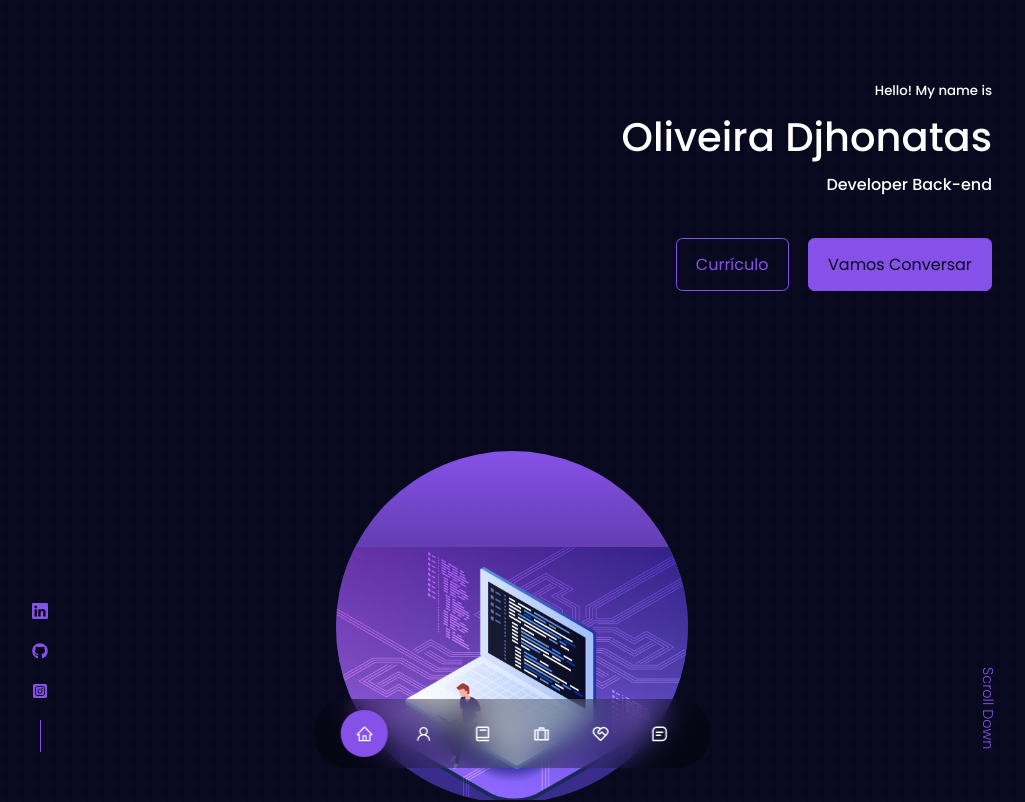
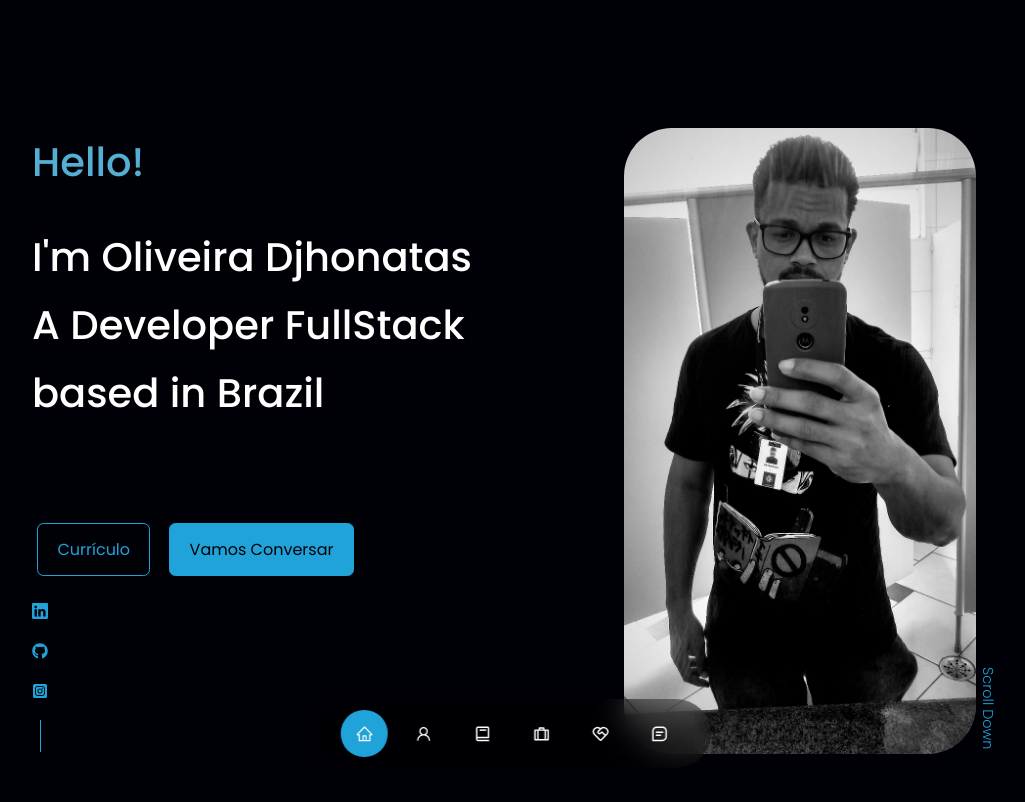
Before and after one commit to Djhonatas/Portfolio, a React (Create React App) app: page / in a window 1280 px wide. Shown: the top 802 px of the page, without its empty margins (128-1153 px from the left). Built offline with nearby package versions, Linux system fonts and the light colour scheme.

Commit message:
change CV and colors

```diff
--- a/src/components/header/Header.jsx
+++ b/src/components/header/Header.jsx
@@ -1,18 +1,21 @@
 import React from 'react'
 import './header.css'
 import CTA from './CTA'
-import ME from '../../assets/dev.jpg'
+import ME from '../../assets/img.jpeg'
 import HeaderSocials from './HeaderSocials'
 
 const Header = () => {
   return (
     <header>
       <div className='container header__container'>
-        <h5>Hello! My name is</h5>
-        <h1>Oliveira Djhonatas</h1>
-        <h4 className='text-light'>Developer Back-end</h4>
-        <CTA />
-        <HeaderSocials />
+        <div className='desc__me'>
+          <h1 style={{ color: "#55afd3" }}>Hello! </h1><br />
+          <h1>I'm Oliveira Djhonatas</h1>
+          <h1>A Developer FullStack
+            based in Brazil</h1>
+          <CTA />
+          <HeaderSocials />
+        </div>
 
         <div className='me'>
           <img src={ME} alt="me" />
--- a/src/components/header/header.css
+++ b/src/components/header/header.css
@@ -4,10 +4,12 @@ header {
   overflow: hidden;
 }
 
-.header__container{
+.header__container {
   text-align: right;
   height: 100%;
   position: relative;
+  display: grid;
+  grid-template-columns: repeat(2, 1fr);
 }
 
 
@@ -16,7 +18,7 @@ header {
   margin-top: 2.5rem;
   display: flex;
   gap: 1.2rem;
-  justify-content:right;
+  justify-content: right;
 }
 
 /*============== HEADER SOCIALS ====================*/
@@ -39,13 +41,44 @@ header {
 
 /*============== ME ====================*/
 
+.desc__me {
+  right: calc(50% - 15rem);
+  text-align: start;
+  word-break: normal;
+  position: relative;
+  margin-top: 10%;
+}
+
+/* .desc__me>h1 {
+  color: #55afd3;
+  ;
+} */
+
+.desc__me .cta {
+  margin-top: 20%;
+  margin-right: 33%;
+}
 
 .me {
+  width: 22rem;
+  height: 30rem;
+  position: relative;
+  margin-top: 10%;
+  left: calc(50% - 8rem);
+
+}
+
+.me>img {
+  border-radius: 3rem;
+}
+
+/*.me{
+
   background: linear-gradient(var(--color-primary), transparent);
-  border-radius: 50%;
+  border-radius: 10%;
   left: calc(50% - 11rem);
   width: 22rem;
-  height: 22rem;
+  height: 28rem;
   margin-top: 6rem;
   overflow: hidden;
   position: absolute;
@@ -53,8 +86,7 @@ header {
   margin-top: 10rem;
   border-radius: 10rem 10rem 1 1;
   padding: 6rem 0rem 1.5rem;
-
-}
+}*/
 
 
 
@@ -72,17 +104,31 @@ header {
 @media screen and (max-width: 1024px) {
   header {
     height: 100vh;
-    }
+  }
+}
+
+/* ========== MEDIA QUERIES (SMALL DEVICES) ======================*/
+@media screen and (max-width: 600px) {
+  .header__container {
+    width: 100%;
   }
 
-  /* ========== MEDIA QUERIES (SMALL DEVICES) ======================*/
-@media screen and (max-width: 600px) {
   header {
     height: 100vh;
-    }
+  }
+
+  .me {
+    width: 0%
+  }
+
+  .desc__me {
+    left: auto;
+    right: auto;
+  }
+
 
   .header__socials,
-  .scroll__down{
+  .scroll__down {
     display: none;
   }
 }
--- a/src/components/portifolio/Portifolio.jsx
+++ b/src/components/portifolio/Portifolio.jsx
@@ -12,7 +12,7 @@ const data = [
     image: IMG2,
     title: 'Blog Game News',
     github: 'https://github.com/Djhonatas/Blog.git',
-     demo: 'https://morning-ravine-54740.herokuapp.com/'
+    demo: 'https://morning-ravine-54740.herokuapp.com/'
   },
 
 
@@ -28,13 +28,13 @@ const data = [
     id: 3,
     image: IMG1,
     title: 'A.P.I (Em breve)',
-    github: 'https://github.com/Djhonatas/Bordados',
+    github: 'https://github.com/Djhonatas/Rest-API-eCommerce',
     // demo: 'https://dribbble.com/OliveiraDjhonatas'
   },
 
 ]
 
-const Portifolio = () =>{
+const Portifolio = () => {
   return (
     <section id='portifolio'>
 
@@ -42,7 +42,7 @@ const Portifolio = () =>{
 
       <div className='container portifolio__container'>
         {
-          data.map(({id, image, title, github, demo}) => {
+          data.map(({ id, image, title, github, demo }) => {
             return (
               <article key={id} className='portifolio__item'>
                 <div className='portifolio__item-image'>
@@ -51,7 +51,7 @@ const Portifolio = () =>{
                 <h3>{title}</h3>
                 <div className='portifolio__item-cta'>
                   <a href={github} className='btn' target='_blank' rel="noreferrer">Github</a>
-                   <a href={demo} className='btn btn-primary' target='_blank' rel="noreferrer">Demo</a>
+                  <a href={demo} className='btn btn-primary' target='_blank' rel="noreferrer">Demo</a>
                 </div>
               </article>
             )
--- a/src/components/portifolio/portifolio.css
+++ b/src/components/portifolio/portifolio.css
@@ -22,7 +22,7 @@
   border-radius: 1.9rem;
   overflow: hidden;
   place-items: center;
-  height: 18rem;
+  height: 13rem;
 }
 
 .portifolio__item h3 {
@@ -46,9 +46,9 @@
 }
 
 
-  /* ========== MEDIA QUERIES (SMALL DEVICES) ======================*/
+/* ========== MEDIA QUERIES (SMALL DEVICES) ======================*/
 @media screen and (max-width: 600px) {
-  .portifolio__container{
+  .portifolio__container {
     grid-template-columns: 1fr;
     gap: 1rem;
   }
--- a/src/index.css
+++ b/src/index.css
@@ -10,27 +10,27 @@
   text-decoration: none;
 }
 
-:root{
-  --color-bg:#090a1f;
-  --color-bg-variant: #241169;
-  --color-primary: #8651e9;
-  --color-primary-variant: rgba(77, 169, 255, 0.4);
-  --color-white: #fff;
-  --color-ligth: rgba(255, 255, 255, 0.6);
-  --color-dj: rgb(28, 10, 39);
+:root {
+  --color-bg: #000007;
+  --color-bg-variant: #004c6d;
+  --color-primary: #20a3d8;
+  --color-primary-variant: #004c6d;
+  --color-white: #ffffff;
+  --color-ligth: #e2e2e2;
+  --color-dj: rgb(126, 88, 150);
 
-  --transition: all 400ms ease ;
+  --transition: all 400ms ease;
 
   --container-width-lg: 75%;
   --container-width-md: 86%;
   --container-width-sm: 90%;
 }
 
-html{
+html {
   scroll-behavior: smooth;
 }
 
-::-webkit-scrollbar{
+::-webkit-scrollbar {
   display: none;
 }
 
@@ -42,9 +42,10 @@ body {
   background-image: url(../src/assets/bg-texture.png);
 
 }
+
 /*================ GENEARL STYLES ==================== */
 
-.container{
+.container {
   width: var(--container-width-lg);
   margin: 0 auto;
 }
@@ -60,19 +61,20 @@ h5 {
 h1 {
   font-size: 2.5rem;
 }
+
 section {
   margin-top: 8rem;
 }
 
-section > h2,
-section > h5 {
+section>h2,
+section>h5 {
   text-align: center;
   color: var(--color-light);
 }
 
-section > h2 {
+section>h2 {
   color: var(--color-primary);
-  margin-bottom:  3rem;
+  margin-bottom: 3rem;
 }
 
 .text-ligth {
@@ -133,7 +135,7 @@ img {
     width: var(--container-width-sm);
   }
 
-  section > h2 {
+  section>h2 {
     margin-bottom: 2rem;
   }
 }
```
Also changed, not shown: src/components/about/About.jsx (+8 -9 lines), src/assets/img.jpeg (added), 1 other file (tests, documents, lock files or other folders).
